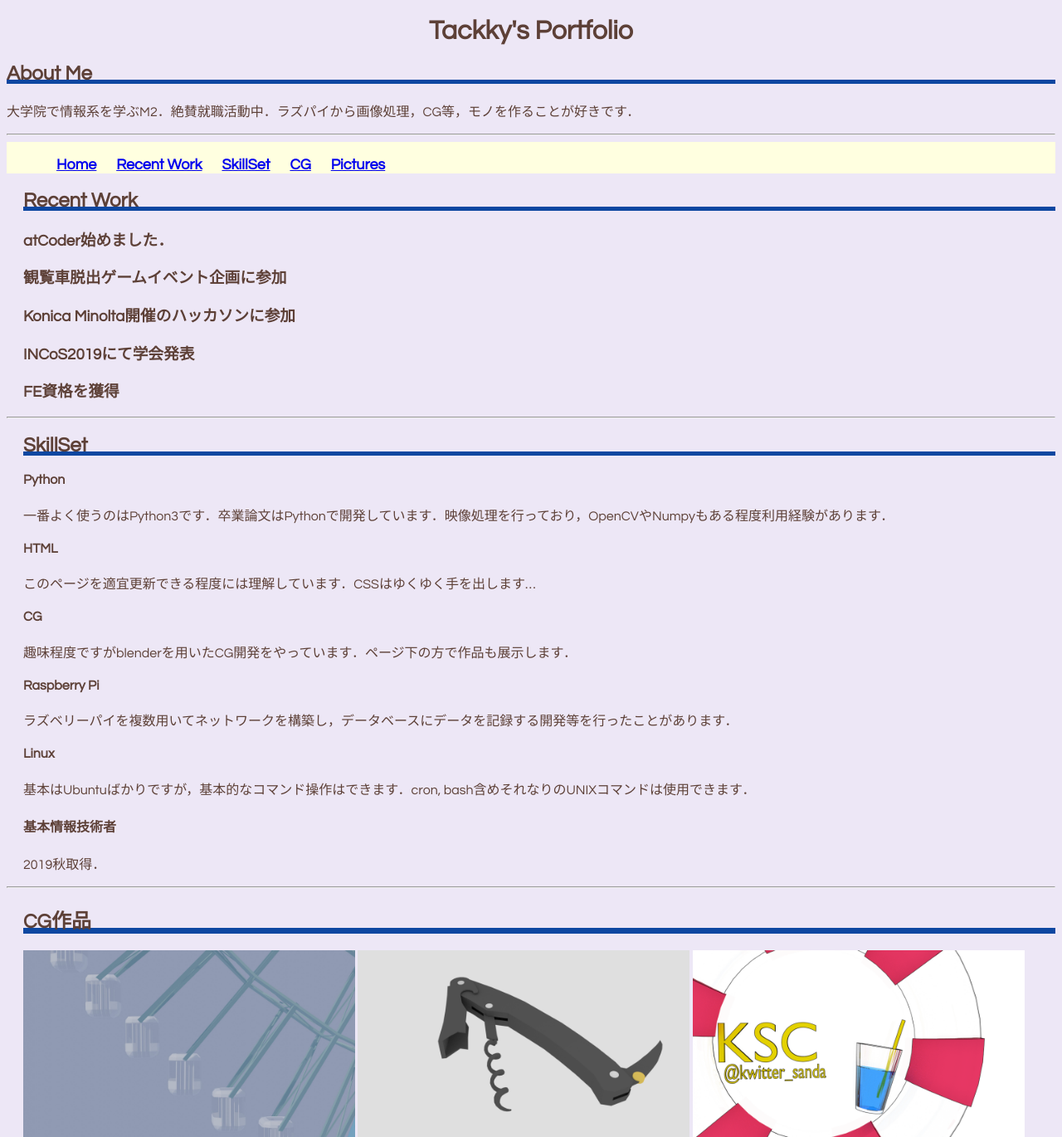
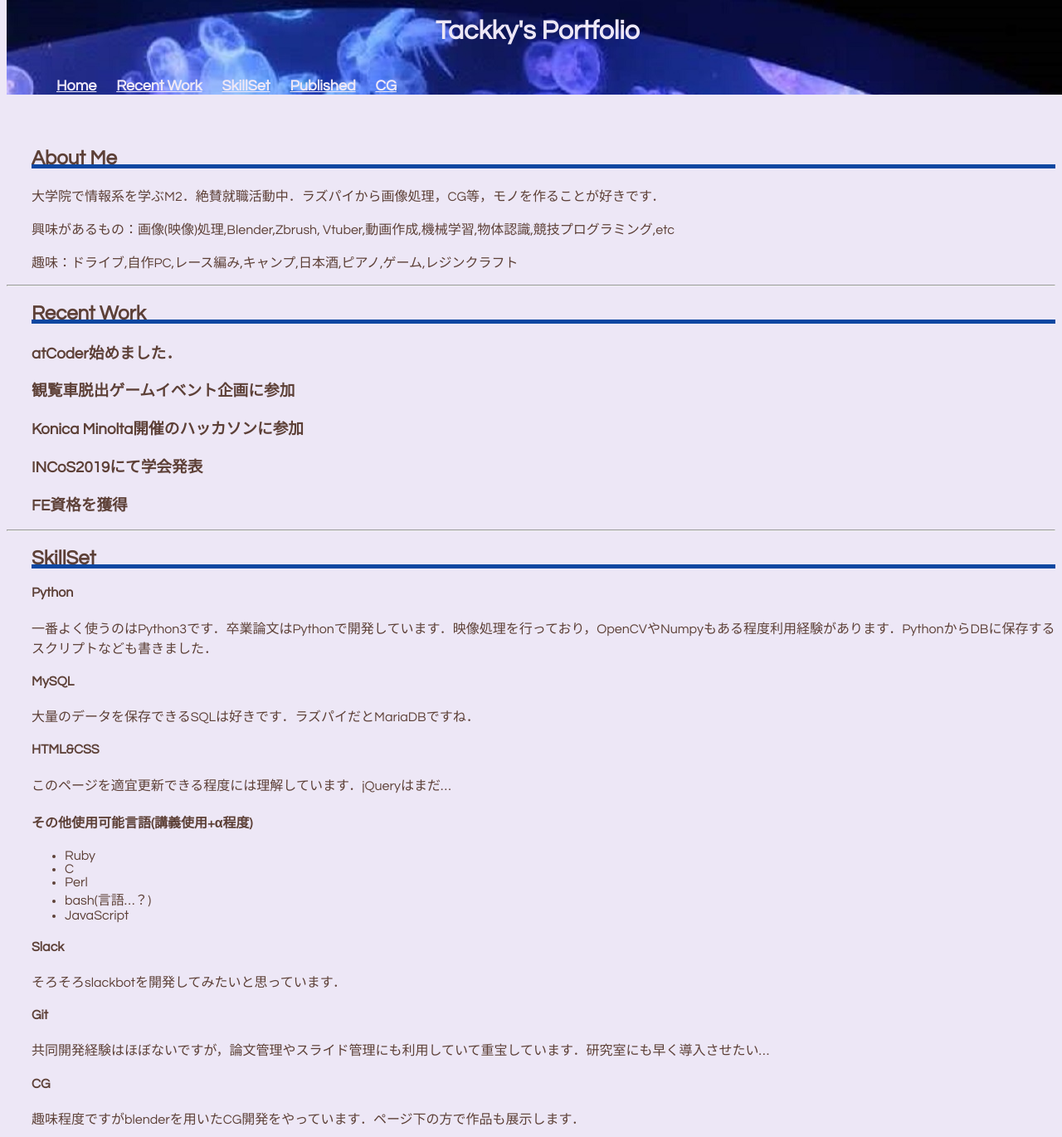
Before and after one commit to tackky/portfolio, a plain HTML site: page index.html in a window 1280 px wide. Shown: the top 1370 px of the page at 83% size. Drawn offline with Linux system fonts and the light colour scheme.

Commit message:
menubar fixed

```diff
--- a/index.html
+++ b/index.html
@@ -6,25 +6,33 @@
     <link href="style.css" rel="stylesheet">
   </head>
   <body>
+
+  <div id = "navi">
     <div>
       <h1 id = "top">Tackky's Portfolio</h1>
     </div>
-        <div>
-            <h2>About Me</h2>
-            <p>大学院で情報系を学ぶM2．絶賛就職活動中．ラズパイから画像処理，CG等，モノを作ることが好きです．</p>
-        </div>
-        <hr>
+
     <!-- メインメニュー -->
     <div id="menu">
       <ul>
         <li id="menu01"><a href="#top">Home</a></li>
         <li id="menu02"><a href="#Recent">Recent Work</a></li>
         <li id="menu03"><a href="#Skill">SkillSet</a></li>
-        		<li id="menu04"><a href="#CG">CG</a></li>
-        		<li id="menu05"><a href="#Pictures">Pictures</a></li>
+        <li id="menu04"><a href="#Publish">Published</a></li>
+        <li id="menu05"><a href="#CG">CG</a></li>
+        <li id="menu06"><a href="#Pictures">Pictures</a></li>
       </ul>
     </div>
+  </div>
+  <div id="container">
+    <div id="contents">
+      <h2>About Me</h2>
+        <p>大学院で情報系を学ぶM2．絶賛就職活動中．ラズパイから画像処理，CG等，モノを作ることが好きです．</p>
+        <p> 興味があるもの：画像(映像)処理,Blender,Zbrush, Vtuber,動画作成,機械学習,物体認識,競技プログラミング,etc</p>
+        <p> 趣味：ドライブ,自作PC,レース編み,キャンプ,日本酒,ピアノ,ゲーム,レジンクラフト</p>
+    </div>
 
+    <hr>
         <div id = "contents">
             <h2 id="Recent">Recent Work</h2>
             <h3>atCoder始めました．</h3>
@@ -38,9 +46,23 @@
         <h2 id="Skill">SkillSet</h2>
 
             <h4>Python</h4>
-            <p>一番よく使うのはPython3です．卒業論文はPythonで開発しています．映像処理を行っており，OpenCVやNumpyもある程度利用経験があります．</p>
-            <h4>HTML</h4>
-            <p>このページを適宜更新できる程度には理解しています．CSSはゆくゆく手を出します…</p>
+            <p>一番よく使うのはPython3です．卒業論文はPythonで開発しています．映像処理を行っており，OpenCVやNumpyもある程度利用経験があります．PythonからDBに保存するスクリプトなども書きました．</p>
+            <h4>MySQL</h4>
+            <p>大量のデータを保存できるSQLは好きです．ラズパイだとMariaDBですね．</p>
+            <h4>HTML&CSS</h4>
+            <p>このページを適宜更新できる程度には理解しています．jQueryはまだ…</p>
+            <h4>その他使用可能言語(講義使用+α程度)</h4>
+            <ul>
+              <li>Ruby</li>
+              <li>C</li>
+              <li>Perl</li>
+              <li>bash(言語…？)</li>
+              <li>JavaScript</li>
+            </ul>
+            <h4>Slack</h4>
+            <p>そろそろslackbotを開発してみたいと思っています．</p>
+            <h4>Git</h4>
+            <p>共同開発経験はほぼないですが，論文管理やスライド管理にも利用していて重宝しています．研究室にも早く導入させたい…</p>
             <h4>CG</h4>
             <p>趣味程度ですがblenderを用いたCG開発をやっています．ページ下の方で作品も展示します．</p>
             <h4>Raspberry Pi</h4>
@@ -49,6 +71,16 @@
             <p>基本はUbuntuばかりですが，基本的なコマンド操作はできます．cron, bash含めそれなりのUNIXコマンドは使用できます．</p>
             <h4>基本情報技術者</h4>
             <p>2019秋取得．</p>
+        </div>
+
+        <hr>
+
+        <div id="contents">
+        <h2 id="Publish"> published </h2>
+          <ul>
+            <li>Three-Dimensional Motion Tracking System for Extracting Spatial Movement Pattern of Small Fishes<br><a id ="link" href="https://link.springer.com/chapter/10.1007/978-3-319-98557-2_15">INCoS2018</a></li>
+            <li>Method for Extracting Positions of Players from Video of Lacrosse Game<br><a id = "link" href="https://link.springer.com/chapter/10.1007/978-3-030-29035-1_16">INCoS2019</a></li>
+          </ul>
         </div>
 
         <hr>
@@ -75,15 +107,16 @@
 
         <div id = "contents">
             <h2>Contact me !</h2>
-            Github : <a href="https://github.com/tackky">Tackky</a>
+            Github : <a id = "link" href="https://github.com/tackky">Tackky</a>
             <br>
-            Twitter : <a href="https://twitter.com/miilkmikity">@miilkmikity</a>
+            Twitter : <a id = "link" href="https://twitter.com/miilkmikity">@miilkmikity</a>
             <br>
-            Qiita : <a href="https://qiita.com/tackky">Tackky</a>
+            Qiita : <a  id ="link" href="https://qiita.com/tackky">Tackky</a>
             <br>
 
 
         </div>
+      </div>
 
 </body>
 </html>
--- a/style.css
+++ b/style.css
@@ -6,10 +6,19 @@ body{
 
 h1#top{
   text-align: center;
+  color: #EDE7F6;
 }
 
 h2{
   background:linear-gradient(transparent 80%, #0D47A1 0%);
+}
+
+div#navi{
+  background-image: url(top.jpg);
+  position: fixed;
+  width: 100%;
+  top: 0;
+  z-index: 10000;
 }
 
 div#menu {
@@ -17,7 +26,6 @@ div#menu {
   font-weight:bold;
   font-size: 18px;
   overflow: hidden;
-  background-color: #FFFFE0;
 }
 li#menu01,li#menu02,li#menu03,li#menu04,li#menu05 {
 	float:center ;			/*リスト項目を横に並べる*/
@@ -25,6 +33,18 @@ li#menu01,li#menu02,li#menu03,li#menu04,li#menu05 {
   padding-left: 20px;
 }
 
+div#container{
+  padding-top:150px;
+}
+
 div#contents{
-  padding-left: 20px;
+  padding-left: 30px;
 }
+
+a{
+  color: #EDE7F6;
+}
+
+a#link{
+  color : #0D47A1;
+}
```
Also changed, not shown: top.jpg (added), とうほく！_181003_0056.jpg (added). Lines whose indentation alone changed are shown as unchanged.
